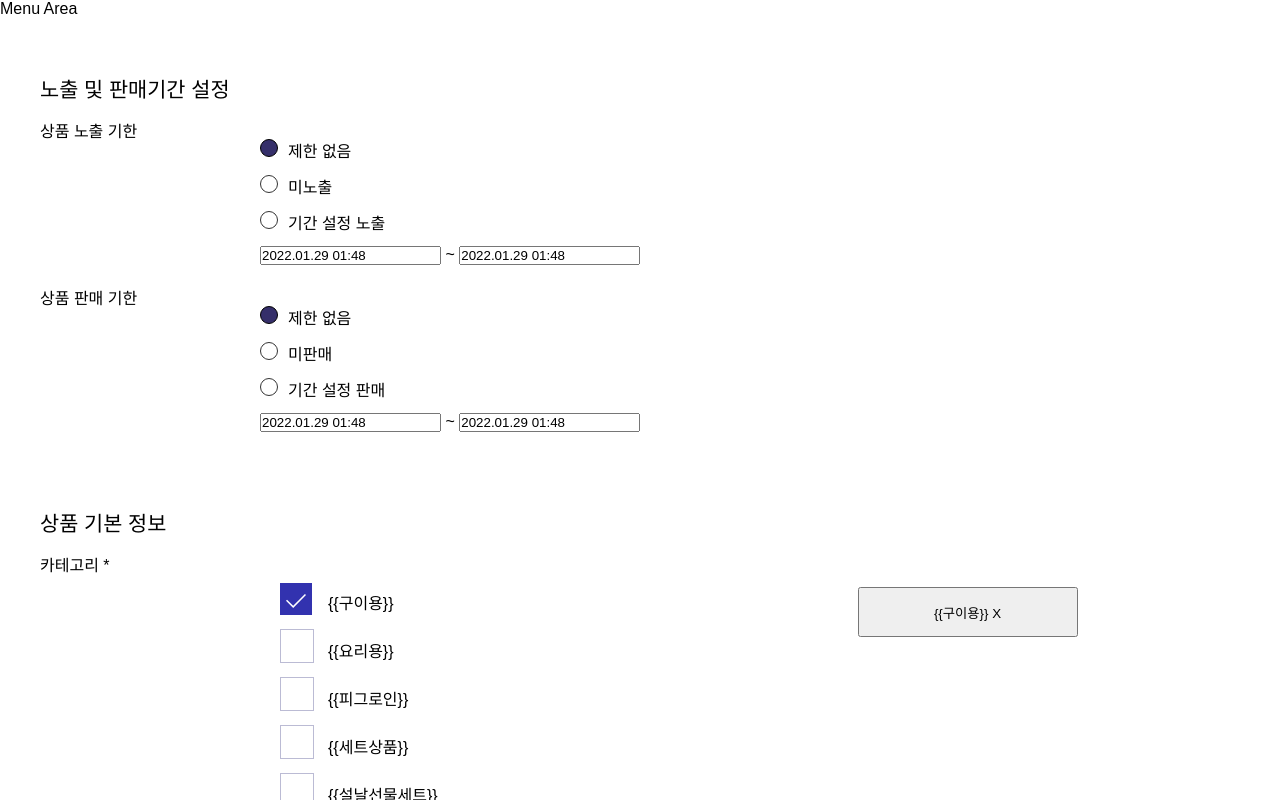
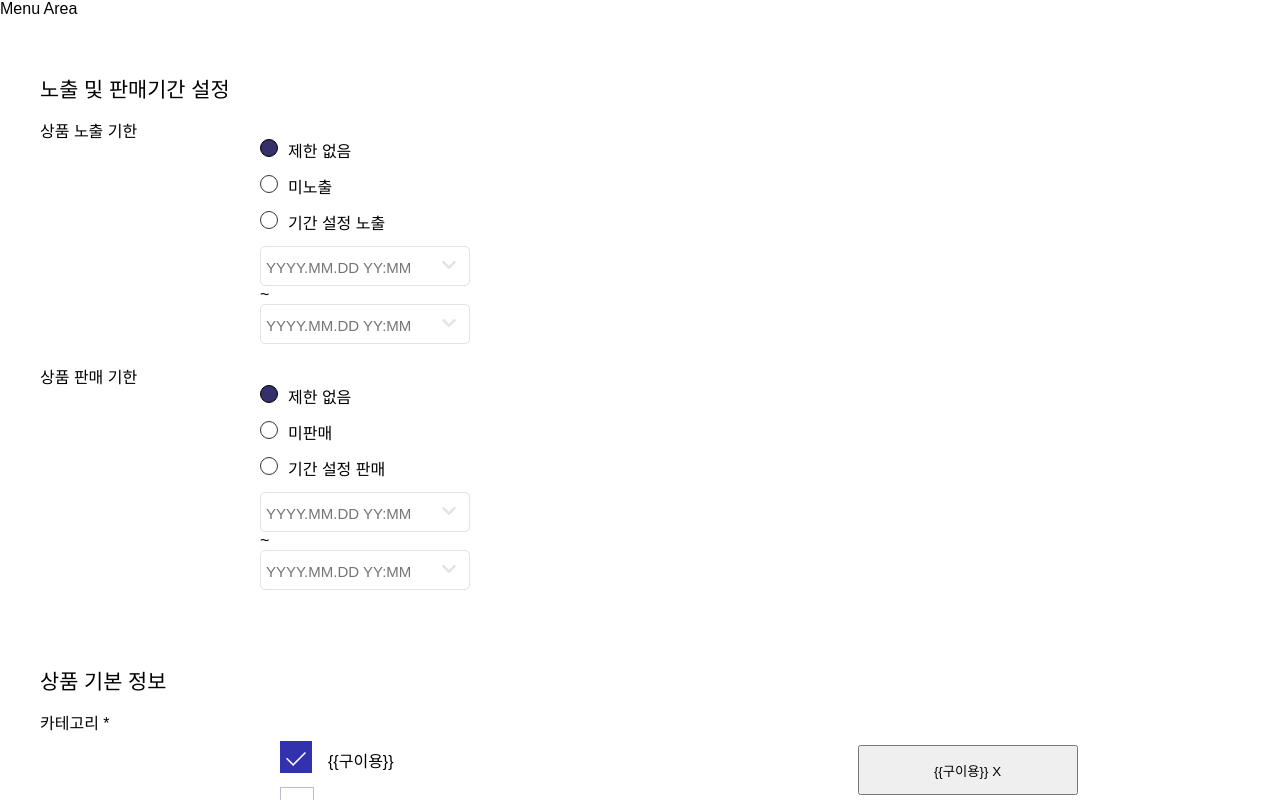
Before and after one commit to wantedPreOnboarding/19_02nd_slr_admin, a React (Create React App) app: page / in a window 1280 px wide. Shown: the top 800 px of the page. Built offline with nearby package versions, Linux system fonts and the light colour scheme.

Commit message:
Add - 노출 기한에 따른 미노출 자동 선택 기능
- 노출 시작 날짜가 오늘 날짜보다 전의 값을 선택했을 때 미노출로 체크
- 노출 종료 기한이 시작 날짜보다 전일 때 미노출로 체크
- DatePicker 디자인 수정

```diff
--- a/src/Components/ExposePeriod/ExposePeriodForm.jsx
+++ b/src/Components/ExposePeriod/ExposePeriodForm.jsx
@@ -7,8 +7,8 @@ const ExposePeriodForm = ({name}) => {
     const PROPS_NAME = name;
 
     const [period, setPeriod] = useState('unlimit');
-    const [startDate, setStartDate] = useState(new Date());
-    const [endDate, setEndDate] = useState(new Date());
+    const [startDate, setStartDate] = useState();
+    const [endDate, setEndDate] = useState();
 
     const handleSelect = useCallback((event) => {
         setPeriod(event.target.value);
@@ -21,6 +21,11 @@ const ExposePeriodForm = ({name}) => {
     const handleEndDate = (date) => {
         setEndDate(date);
     }
+
+    useEffect(() => {
+        endDate < startDate && setPeriod('unexpose');
+        startDate < new Date() && setPeriod('unexpose')
+    }, [endDate, startDate]);
 
     return(
         <>
@@ -51,7 +56,7 @@ const ExposePeriodForm = ({name}) => {
                     <li className={styles.li}>
                         <FormDatePicker changeHandler={handleStartDate} />
                         <span> ~ </span>
-                        <FormDatePicker changeHandler={handleStartDate} />
+                        <FormDatePicker changeHandler={handleEndDate} />
                     </li>
                 </ul>
             </form>
--- a/src/Components/FormDatePicker/FormDatePicker.jsx
+++ b/src/Components/FormDatePicker/FormDatePicker.jsx
@@ -1,20 +1,38 @@
 import React, { useState } from "react";
 import DatePicker from "react-datepicker";
 import "react-datepicker/dist/react-datepicker.css";
+import styles from "./FormDatePicker.module.css";
 
 const FormDatePicker = ({changeHandler}) => {
-  const [isDate, setIsDate] = useState(new Date());
+  const [isDate, setIsDate] = useState(null);
+  const [message, setMessage] = useState(false);
 
   return (
-    <DatePicker
-      selected={isDate}
+    <>
+    <div className={styles.datePickerWrapper}>
+
+      <label className={styles.label}>
+      <DatePicker
+      className={styles.selectDate}
+      selected={ isDate }
       showTimeSelect
       dateFormat="yyyy.MM.dd HH:mm"
+      placeholderText="YYYY.MM.DD YY:MM"
+      timeInputLabel="Time:"
       onChange={(date) => {
         setIsDate(date)
         changeHandler(date)
       }}
-    />
+      />
+      <span className={styles.i}>
+        <i class="fas fa-chevron-down" />
+      </span>
+    </label>
+
+    </div>
+
+
+    </>
   );
 };
 
--- /dev/null
+++ b/src/Components/FormDatePicker/FormDatePicker.module.css
@@ -0,0 +1,29 @@
+.selectDate {
+  display: inline-block;
+  width: 200px;
+  height: 30px;
+  font-size: 15px;
+  border: none;
+}
+
+.i {
+  position: absolute;
+  top: 5px;
+  right: 10px;
+  color: #e3e3e3;
+}
+
+.label {
+  display: inline-block;
+  position: relative;
+}
+
+.datePickerWrapper {
+  position: relative;
+  width: 210px;
+  height: 40px;
+  border: 1px solid #e3e3e3;
+  border-radius: 5px;
+  padding: 5px;
+  margin: 0px 0px;
+}
```
